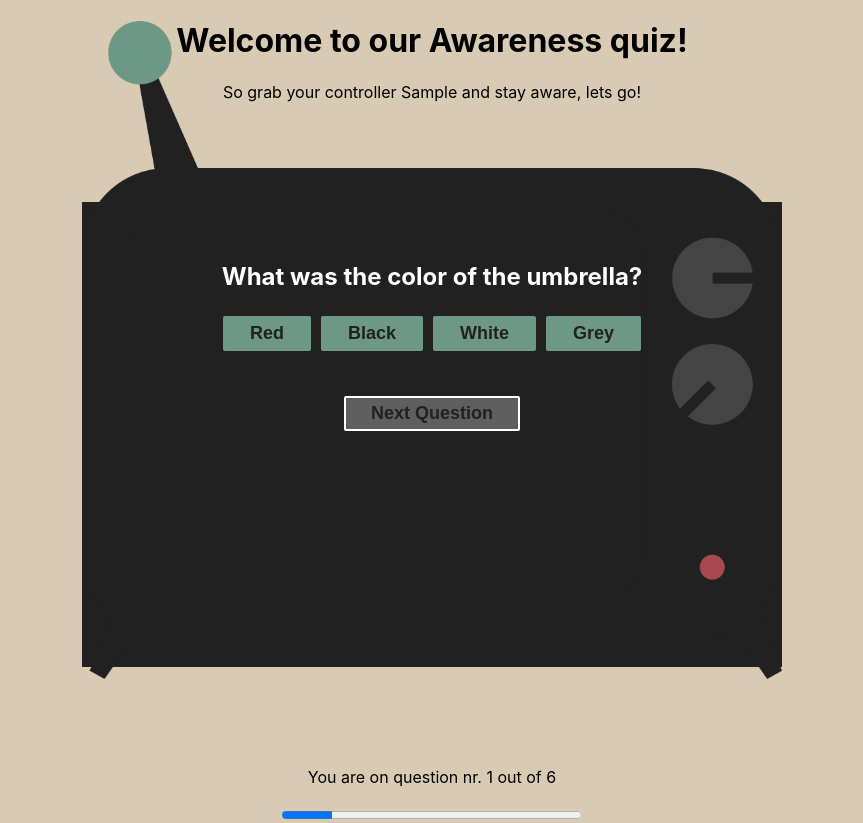
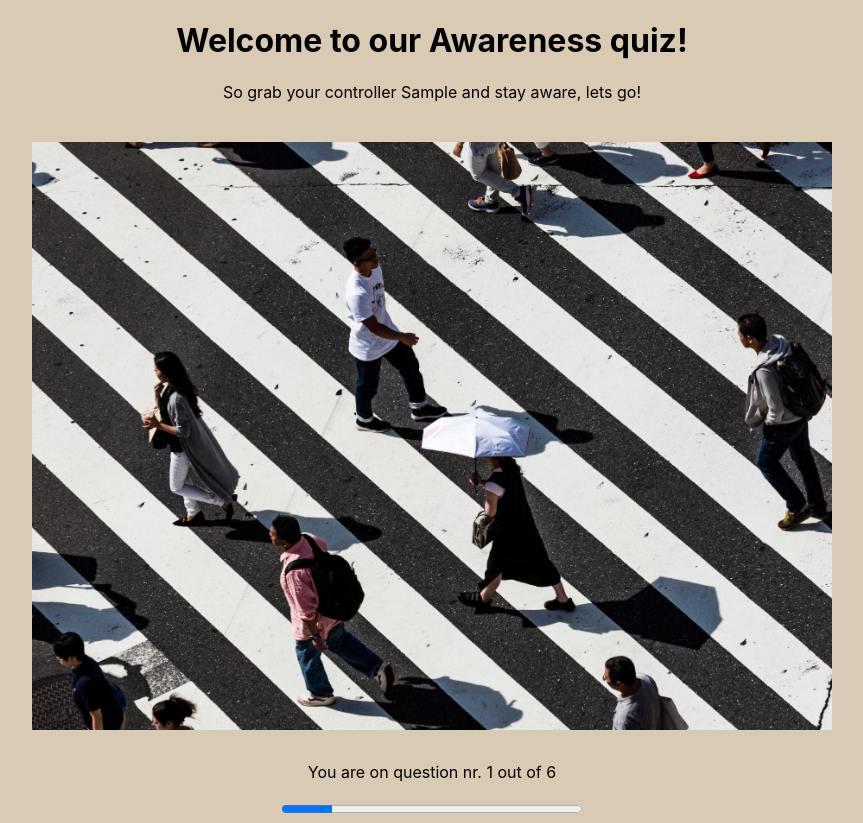
Before and after one commit to Technigo/project-redux-quiz-old, a React (Create React App) app: page / in a window 1280 px wide. Both pictures are taken after typing "Sample" into the empty fields and a click on the button "PLAY". Shown: the whole page, without its empty margins (208-1071 px from the left). Built offline with nearby package versions, Linux system fonts and the light colour scheme.

Commit message:
Final css

```diff
--- a/src/App.js
+++ b/src/App.js
@@ -12,7 +12,7 @@ import UserInfo from 'components/UserInfo';
 import UserNameInput from 'components/UserNameInput';
 import { CurrentQuestion } from 'components/CurrentQuestion';
 import { ProgressBar } from './components/ProgressBar';
-import tv from './assets/tv.png';
+// import tv from './assets/tv.png';
 
 const reducer = combineReducers({
   quiz: quiz.reducer
@@ -25,33 +25,28 @@ export const App = () => {
   const MainContainer = styled.main`
     width: 100vw;
     margin: 0 auto;
-    position: relative;
     height: 100vh;
 
     @media (min-width: 599px) {
-      width: 700px;
+      width: 100%;
+      max-width: 800px;
       margin: 0 auto;
     }
   `;
 
-  const TvContainer = styled.div`
-    background-image: url(${tv});
-    background-repeat: no-repeat;
-    background-size: contain;
-    z-index: 5;
-    top: 0;
-    right: 0;
-    left: 0;
-    bottom: 0;
-    width: 700px;
-    position: absolute;
-    height: auto;
+  const QuestionAndProgress = styled.div`
+    width: 100%;
+    height: 50vh;
+    margin-top: 40px;
+    position: relative;
+
+    @media (min-width: 599px) {
+      width: 100%;
+      height:600px;
+      position: relative;
+    }
   `;
 
-  const TvQuestionContainer = styled.div`
-    width: 700px;
-    margin-top: 100px;
-  `;
   return (
     <Provider store={store}>
       <MainContainer>
@@ -60,10 +55,9 @@ export const App = () => {
         <UserInfo />
         {displayQuestion && (
           <>
-            <TvQuestionContainer>
-              <TvContainer />
+            <QuestionAndProgress>
               <CurrentQuestion />
-            </TvQuestionContainer>
+            </QuestionAndProgress>
             <ProgressBar />
           </>
         )}
--- a/src/components/CurrentQuestion.js
+++ b/src/components/CurrentQuestion.js
@@ -6,16 +6,25 @@ import { Answers } from './Answers';
 
 const Overlay = styled.div`
   position: absolute;
+  left: 0;
   right: 0;
+  top: 0;
   bottom: 0;
-  left: 0;
-  top: 0;
   background: #212121;
-  z-index: 2;
+  z-index: 5;
   display: block;
   color: white;
+  padding: 20px;
+  padding-top:50px;
+  text-align: center;
+
+  @media (min-width: 599px) {
     padding: 40px;
-  text-align: center;
+    left: 0;
+    right: 0;
+    top: 0;
+    bottom:0;
+  }
 `;
 
 export const CurrentQuestion = () => {
@@ -34,7 +43,7 @@ export const CurrentQuestion = () => {
   useEffect(() => {
     // Timer to blackout picture/video
     const ticker = () => {
-      setTimeout(() => showOverlay(), 1000);
+      setTimeout(() => showOverlay(), 10000);
     };
 
     setDisplayOverlay(false);
@@ -46,13 +55,14 @@ export const CurrentQuestion = () => {
   }
 
   return (
-    <div className="image-wrapper">
+    <>
       {displayOverlay && (
         <Overlay>
-          {!quizOver && <h2>{question.questionText}</h2>}
+          {!quizOver && <h2 className="question">{question.questionText}</h2>}
           <Answers />
         </Overlay>
       )}
+      <div className="image-wrapper">
         {question.type === 'picture' ? (
           <img src={question.path} alt="QuizImage" />
         ) : (
@@ -61,5 +71,6 @@ export const CurrentQuestion = () => {
           </video>
         )}
       </div>
+    </>
   );
 };
--- a/src/components/Summary.js
+++ b/src/components/Summary.js
@@ -20,7 +20,7 @@ export const Summary = () => {
           </p>
         </>
       ))}
-      <button className="btn" type="button" onClick={() => dispatch(quiz.actions.restart())}>
+      <button className="btn restart" type="button" onClick={() => dispatch(quiz.actions.restart())}>
         Restart Quiz
       </button>
     </div>
--- a/src/index.css
+++ b/src/index.css
@@ -23,13 +23,15 @@ h1 {
 }
 
 .image-wrapper img, .image-wrapper video {
-  width:560px;
-  margin-left:30px;
-  margin-top:50px;
+  width:100%;
 }
 
 .user-info {
   text-align: center;
+}
+
+p {
+  font-size: 14px;
 }
 
 .buttons {
@@ -43,12 +45,12 @@ h1 {
 
 .btn {
   margin:5px;
-  padding:5px 25px;
+  padding:3px 15px;
   border:none;
   border-radius: 2px;
   color:#212121;
   font-size: 18px;
-  font-weight: 700;
+  font-weight: 400;
   text-transform: capitalize;
 }
 
@@ -73,7 +75,7 @@ h1 {
 }
 
 .next-question {
-  margin-top:40px;
+  margin-top:10px;
   color:#212121;
   border: 2px solid white;
 }
@@ -87,8 +89,7 @@ h1 {
   display:flex;
   flex-direction: column;
   align-items: center;
-  width:60%;
-  margin:0 auto;
+  width:100%;
   text-align: center;
   z-index: 6;
 }
@@ -108,7 +109,7 @@ h1 {
 .progress-bar-container {
   width:300px;
   margin:0 auto;
-  margin-top:100px;
+  margin-top:20px;
   text-align: center;
 }
 
@@ -117,6 +118,73 @@ h1 {
   width:100%;
 }
 
+.user-info {
+  width: calc(100% - 20px);
+  margin: 0 auto;
+}
+
+.question {
+  font-size:16px;
+}
+
+.summary p {
+  margin:3px 0px;
+  font-size: 12px;
+  text-align: left;
+}
+
+.summary {
+  margin-top:-50px;
+}
+
 @media only screen and (min-width:599px) {
 
+  p {
+    font-size: 16px;
+  }
+
+  .summary p {
+    margin:10px 0px;
+    font-size: 12px;
+    text-align: center;
+  }
+
+  .summary {
+    margin-top:50px;
+  }
+
+  .question {
+    font-size:24px;
+  }
+
+  .user-info {
+    width: 100%;
+  }
+
+  .user-input-form {
+    width:60%;
+    z-index: 6;
+    margin:0 auto;
+  }
+
+  .next-question {
+    margin-top:40px !important;
+  }
+
+  .btn {
+    margin:5px;
+    padding:5px 25px;
+    border:none;
+    border-radius: 2px;
+    font-size: 18px;
+    font-weight: 700;
+    text-transform: capitalize;
+  }
+
+  .btn:hover {
+    cursor: pointer;
+    transition: .2s;
+    color:white;
+  }
+
 }
```
Lines whose indentation alone changed are shown as unchanged.
